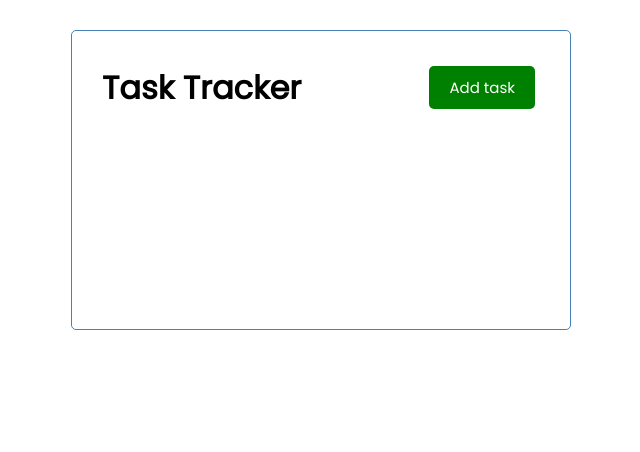
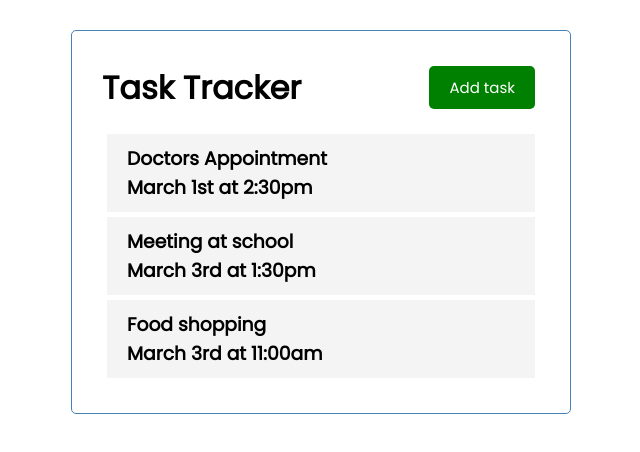
Before and after one commit to SantiagoMC52/vue-course, a Vue app in the folder task-tracker/: page / in a window 1280 px wide. Shown: the top 452 px of the page, without its empty margins (319-959 px from the left). Built offline with nearby package versions, Linux system fonts and the light colour scheme.

Commit message:
Create tasks and task component to display data

```diff
--- a/task-tracker/src/App.vue
+++ b/task-tracker/src/App.vue
@@ -1,16 +1,46 @@
 <template>
   <div class="container">
     <Header title="Task Tracker"/>
+    <Tasks :tasks="tasks"/>
   </div>
 </template>
 
 <script>
 import Header from './components/Header.vue';
+import Tasks from './components/Tasks.vue';
 
 export default {
   name: 'App',
   components: {
     Header,
+    Tasks,
+  },
+  data() {
+    return {
+      tasks: [],
+    };
+  },
+  created() {
+    this.tasks = [
+      {
+        id: 1,
+        text: 'Doctors Appointment',
+        day: 'March 1st at 2:30pm',
+        reminder: true,
+      },
+      {
+        id: 2,
+        text: 'Meeting at school',
+        day: 'March 3rd at 1:30pm',
+        reminder: true,
+      },
+      {
+        id: 3,
+        text: 'Food shopping',
+        day: 'March 3rd at 11:00am',
+        reminder: false,
+      },
+    ];
   },
 };
 </script>
--- a/task-tracker/src/components/Button.vue
+++ b/task-tracker/src/components/Button.vue
@@ -1,5 +1,8 @@
 <template>
-    <button :style="{background: color}" class="btn">{{text}}</button>
+    <button @click="consi()"
+    :style="{background: color}"
+    class="btn">{{text}}
+    </button>
 </template>
 
 <script>
@@ -9,5 +12,10 @@
     text: String,
     color: String,
   },
+  methods: {
+    consi() {
+      console.log('hedi');
+    },
+  },
 };
 </script>
--- /dev/null
+++ b/task-tracker/src/components/Task.vue
@@ -0,0 +1,32 @@
+<template>
+    <div class="task">
+    <h3>{{task.text}}</h3>
+    <h3>{{task.day}}</h3>
+    </div>
+</template>
+
+<script>
+export default {
+  name: 'Task',
+  props: {
+    task: Object,
+  },
+};
+</script>
+
+<style scoped>
+    .task {
+        background: #f4f4f4;
+        margin: 5px;
+        padding: 10px 20px;
+        cursor: pointer;
+    }
+    .task.reminder {
+        border-left: 5px solid green;
+    }
+    .task h3 {
+        display: flex;
+        align-items: center;
+        justify-content: space-between;
+    }
+</style>
--- /dev/null
+++ b/task-tracker/src/components/Tasks.vue
@@ -0,0 +1,19 @@
+<template>
+    <div v-for="task in tasks" :key="task.id">
+        <Task :task="task"/>
+    </div>
+</template>
+
+<script>
+import Task from './Task.vue';
+
+export default {
+  name: 'Tasks',
+  props: {
+    tasks: Array,
+  },
+  components: {
+    Task,
+  },
+};
+</script>
```
